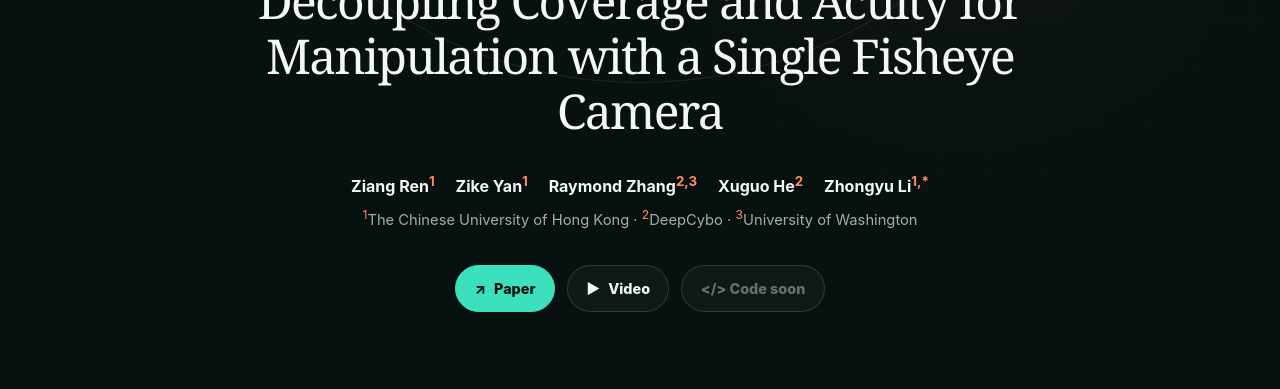
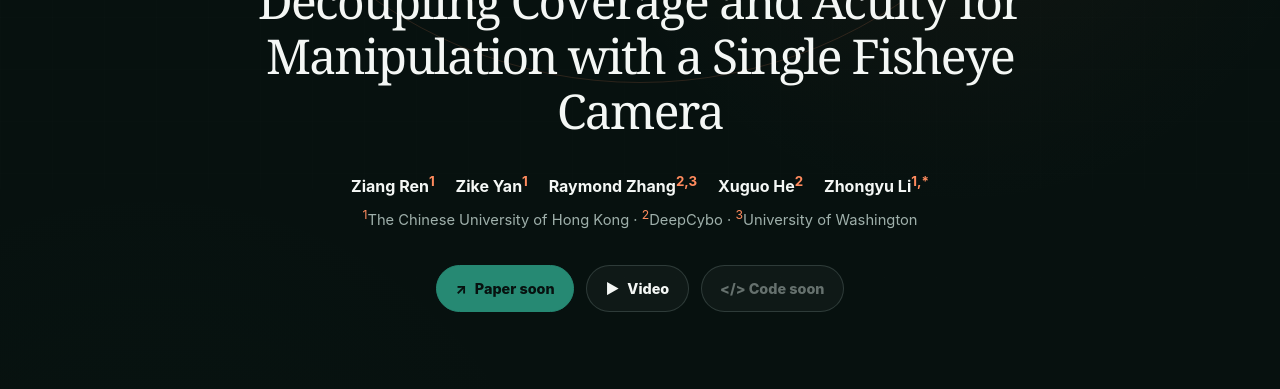
Before and after one commit to FisheyeVLA/FisheyeVLA.github.io, a plain HTML site: page index.html in a window 1280 px wide. Shown: the part 411-800 px from the top of the page. Drawn offline with Linux system fonts and the light colour scheme.

Commit message:
mark paper and code as coming soon

```diff
--- a/index.html
+++ b/index.html
@@ -62,10 +62,12 @@
           </p>
 
           <div class="hero-actions">
-            <a class="button primary" href="static/pdfs/fisheye-vla-paper.pdf" target="_blank" rel="noreferrer">
-              <span aria-hidden="true">↗</span> Paper
-            </a>
+            <!-- Replace this span with an <a> when the paper URL is public. -->
+            <span class="button primary disabled" aria-disabled="true" title="Paper link will be added after release">
+              <span aria-hidden="true">↗</span> Paper soon
+            </span>
             <a class="button" href="#video"><span aria-hidden="true">▶</span> Video</a>
+            <!-- Replace this span with an <a> when the code repository is public. -->
             <span class="button disabled" aria-disabled="true" title="Code link will be added after release">
               &lt;/&gt; Code soon
             </span>
--- a/static/css/style.css
+++ b/static/css/style.css
@@ -151,6 +151,7 @@ h1 small {
 .button:hover, .button:focus-visible { transform: translateY(-2px); border-color: var(--teal); }
 .button.primary { color: #03110d; background: var(--teal); border-color: var(--teal); }
 .button.disabled { cursor: not-allowed; color: #66716e; }
+.button.primary.disabled { color: #07110f; opacity: .58; }
 .metric-strip {
   position: relative;
   z-index: 2;
```
Also changed, not shown: 1 other file.
